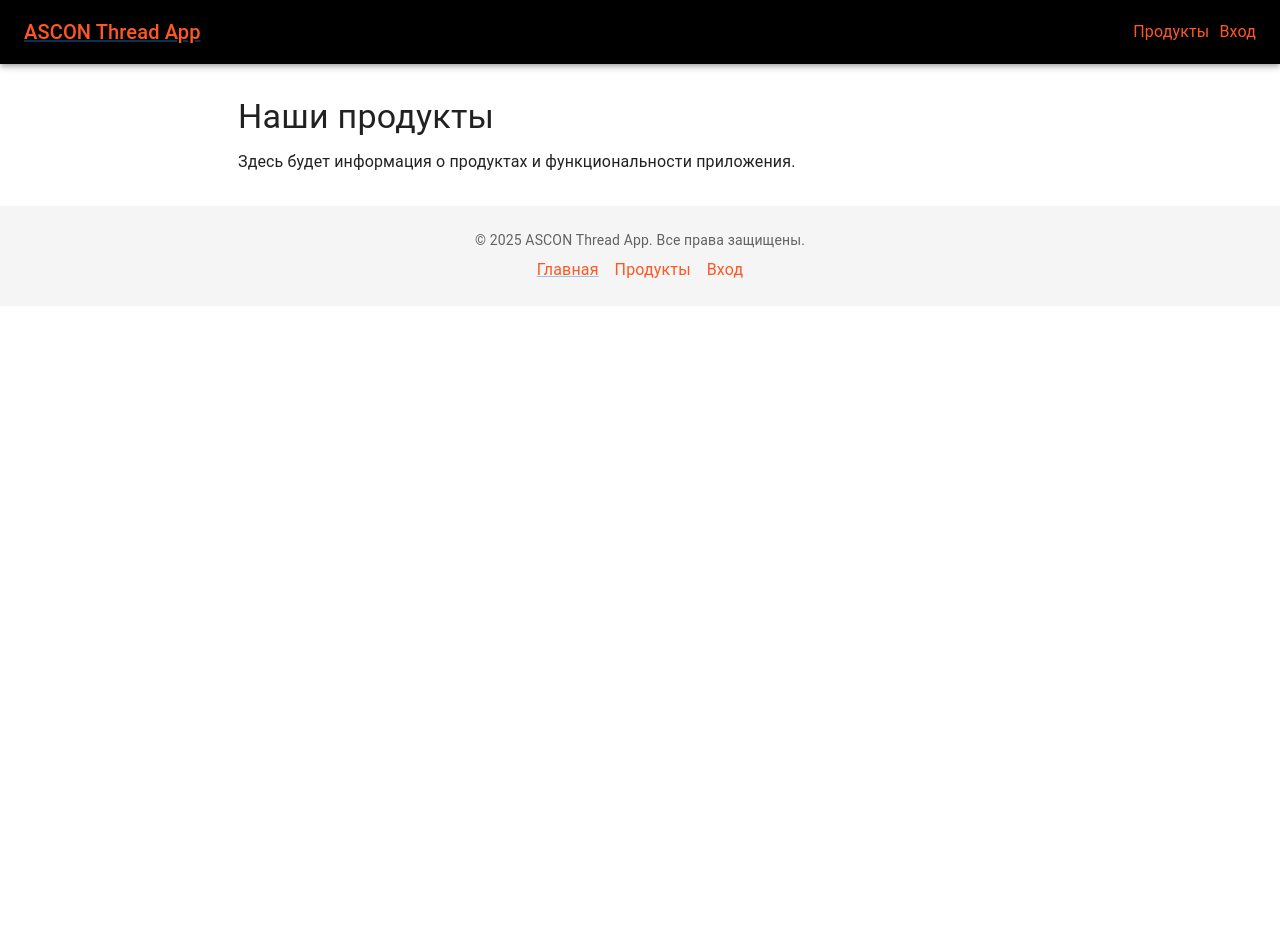
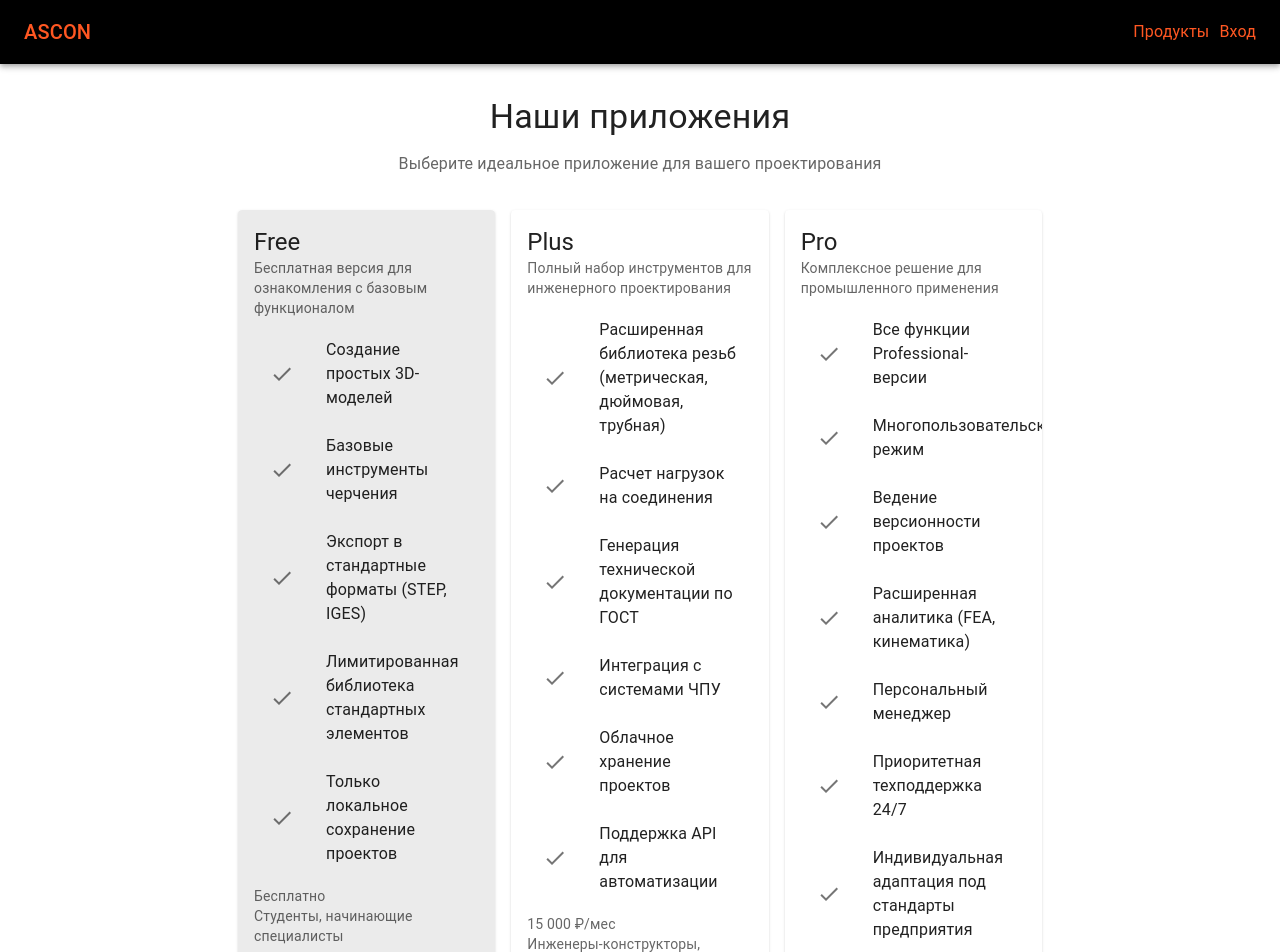
Before and after one commit to dadBender/AsconPractice, a Next.js app: page /products in a window 1280 px wide. Shown: the top 952 px of the page. Before the commit the page ends 800 px from the top, so only its background shows below. Built offline with nearby package versions, Linux system fonts and the light colour scheme.

Commit message:
Add redux

```diff
--- a/package.json
+++ b/package.json
@@ -14,6 +14,7 @@
     "@emotion/styled": "^11.14.1",
     "@mui/icons-material": "^7.1.2",
     "@mui/material": "^7.1.2",
+    "@mui/toolpad": "^0.1.51",
     "@reduxjs/toolkit": "^2.8.2",
     "axios": "^1.10.0",
     "clsx": "^2.1.1",
--- a/src/components/layout/Footer.tsx
+++ b/src/components/layout/Footer.tsx
@@ -1,4 +1,3 @@
-// src/components/layout/Footer.tsx
 import React from 'react';
 import { Box, Typography, Container, Link as MuiLink, Button } from '@mui/material';
 import Link from '@components/common/Link';
--- a/src/components/layout/Header.tsx
+++ b/src/components/layout/Header.tsx
@@ -1,17 +1,20 @@
 import React from 'react';
 import { AppBar, Toolbar, Typography, Button, Box } from '@mui/material';
 import Link from '@components/common/Link';
+import { useSelector, useDispatch } from 'react-redux';
+import { RootState } from '@store/index';
+import { logout } from '@features/auth/authSlice';
 
 const Header: React.FC = () => {
-  // Примерная заглушка логики авторизации (заменишь позже на real auth)
-  const isAuthenticated = false;
+  const dispatch = useDispatch();
+  const { isAuthenticated } = useSelector((state: RootState) => state.auth);
 
   return (
     <AppBar position="static" sx={{ backgroundColor: '#000' }}>
       <Toolbar>
         <Typography variant="h6" sx={{ flexGrow: 1 }}>
-          <Link href="/" passHref sx={{ color: '#ff5722' }}>
-            <Box sx={{ color: 'inherit', textDecoration: 'none' }}>ASCON Thread App</Box>
+          <Link href="/" passHref sx={{ color: '#ff5722', textDecoration: 'none' }}>
+            <Box sx={{ color: 'inherit', textDecoration: 'none' }}>ASCON</Box>
           </Link>
         </Typography>
 
@@ -25,7 +28,9 @@ const Header: React.FC = () => {
               <Link href="/account" underline="hover" sx={{ color: '#ff5722' }}>
                 Личный кабинет
               </Link>
-              <Button sx={{ color: '#ff5722' }}>Выйти</Button>
+              <Button sx={{ color: '#ff5722' }} onClick={() => dispatch(logout())}>
+                Выйти
+              </Button>
             </>
           ) : (
             <Link href="/auth" underline="hover" sx={{ color: '#ff5722' }}>
--- /dev/null
+++ b/src/features/auth/authSlice.ts
@@ -0,0 +1,35 @@
+import { createSlice, PayloadAction } from '@reduxjs/toolkit';
+
+interface User {
+  id: number;
+  name: string;
+  email: string;
+}
+
+interface AuthState {
+  isAuthenticated: boolean;
+  user: User | null;
+}
+
+const initialState: AuthState = {
+  isAuthenticated: false,
+  user: null,
+};
+
+const authSlice = createSlice({
+  name: 'auth',
+  initialState,
+  reducers: {
+    login: (state, action: PayloadAction<User>) => {
+      state.isAuthenticated = true;
+      state.user = action.payload;
+    },
+    logout: state => {
+      state.isAuthenticated = false;
+      state.user = null;
+    },
+  },
+});
+
+export const { login, logout } = authSlice.actions;
+export default authSlice.reducer;
--- a/src/pages/auth.tsx
+++ b/src/pages/auth.tsx
@@ -7,9 +7,9 @@ const AuthenticationPage: React.FC = () => {
     <MainLayout>
       <Box
         component="form"
-        sx={{ '& .MuiTextField-root': { m: 1, width: '25ch' } }}
         noValidate
         autoComplete="on"
+        sx={{ display: 'flex', flexDirection: 'column', gap: '10px' }}
       >
         <TextField required id="outlined-required" label="Логин" defaultValue="" />
         <TextField
--- a/src/pages/products.tsx
+++ b/src/pages/products.tsx
@@ -1,18 +1,130 @@
-// src/pages/products.tsx
 import React from 'react';
 import MainLayout from '@components/layout/MainLayout';
-import { Container, Typography } from '@mui/material';
+import {
+  Box,
+  Container,
+  Typography,
+  Card,
+  CardContent,
+  CardActionArea,
+  List,
+  ListItem,
+  ListItemIcon,
+  ListItemText,
+} from '@mui/material';
+import { Check } from '@mui/icons-material';
+
+const cards = [
+  {
+    id: 1,
+    title: 'Free',
+    description: 'Бесплатная версия для ознакомления с базовым функционалом',
+    features: [
+      'Создание простых 3D-моделей',
+      'Базовые инструменты черчения',
+      'Экспорт в стандартные форматы (STEP, IGES)',
+      'Лимитированная библиотека стандартных элементов',
+      'Только локальное сохранение проектов',
+    ],
+    price: 'Бесплатно',
+    audience: 'Студенты, начинающие специалисты',
+  },
+  {
+    id: 2,
+    title: 'Plus',
+    description: 'Полный набор инструментов для инженерного проектирования',
+    features: [
+      'Расширенная библиотека резьб (метрическая, дюймовая, трубная)',
+      'Расчет нагрузок на соединения',
+      'Генерация технической документации по ГОСТ',
+      'Интеграция с системами ЧПУ',
+      'Облачное хранение проектов',
+      'Поддержка API для автоматизации',
+    ],
+    price: '15 000 ₽/мес',
+    audience: 'Инженеры-конструкторы, проектные бюро',
+  },
+  {
+    id: 3,
+    title: 'Pro',
+    description: 'Комплексное решение для промышленного применения',
+    features: [
+      'Все функции Professional-версии',
+      'Многопользовательский режим',
+      'Ведение версионности проектов',
+      'Расширенная аналитика (FEA, кинематика)',
+      'Персональный менеджер',
+      'Приоритетная техподдержка 24/7',
+      'Индивидуальная адаптация под стандарты предприятия',
+    ],
+    price: 'Индивидуально',
+    audience: 'Крупные промышленные предприятия',
+  },
+];
 
 const ProductsPage: React.FC = () => {
+  const [selectedCard, setSelectedCard] = React.useState(0);
+  const icon = <Check />;
   return (
     <MainLayout>
       <Container maxWidth="md" sx={{ mt: 4 }}>
-        <Typography variant="h4" gutterBottom>
-          Наши продукты
-        </Typography>
-        <Typography variant="body1">
-          Здесь будет информация о продуктах и функциональности приложения.
-        </Typography>
+        <Box sx={{ mb: 4, textAlign: 'center' }}>
+          <Typography variant="h4" component="h2" gutterBottom>
+            Наши приложения
+          </Typography>
+          <Typography variant="subtitle1" color="text.secondary">
+            Выберите идеальное приложение для вашего проектирования
+          </Typography>
+        </Box>
+        <Box
+          sx={{
+            width: '100%',
+            display: 'grid',
+            gridTemplateColumns: 'repeat(auto-fill, minmax(min(200px, 100%), 1fr))',
+            gap: 2,
+          }}
+        >
+          {cards.map((card, index) => (
+            <Card>
+              <CardActionArea
+                onClick={() => setSelectedCard(index)}
+                data-active={selectedCard === index ? '' : undefined}
+                sx={{
+                  height: '100%',
+                  '&[data-active]': {
+                    backgroundColor: 'action.selected',
+                    '&:hover': {
+                      backgroundColor: 'action.selectedHover',
+                    },
+                  },
+                }}
+              >
+                <CardContent sx={{ height: '100%' }}>
+                  <Typography variant="h5" component="div">
+                    {card.title}
+                  </Typography>
+                  <Typography variant="body2" color="text.secondary">
+                    {card.description}
+                  </Typography>
+                  <List>
+                    {card.features?.map((feature, index) => (
+                      <ListItem key={index}>
+                        <ListItemIcon>{icon}</ListItemIcon>
+                        <ListItemText primary={feature} />
+                      </ListItem>
+                    ))}
+                  </List>
+                  <Typography variant="body2" color="text.secondary">
+                    {card.price}
+                  </Typography>
+                  <Typography variant="body2" color="text.secondary">
+                    {card.audience}
+                  </Typography>
+                </CardContent>
+              </CardActionArea>
+            </Card>
+          ))}
+        </Box>
       </Container>
     </MainLayout>
   );
--- a/src/store/index.ts
+++ b/src/store/index.ts
@@ -1,17 +1,13 @@
 import { configureStore } from '@reduxjs/toolkit';
-import { TypedUseSelectorHook, useDispatch, useSelector } from 'react-redux';
-// Импорт редьюсеров, когда появятся
-// import someFeatureReducer from '../features/someFeature/slice';
+import authReducer from '@features/auth/authSlice';
 
 export const store = configureStore({
   reducer: {
-    // someFeature: someFeatureReducer
+    auth: authReducer,
   },
-  devTools: process.env.NODE_ENV !== 'production',
 });
 
-// Типизация хуков
 export type RootState = ReturnType<typeof store.getState>;
 export type AppDispatch = typeof store.dispatch;
-export const useAppDispatch: () => AppDispatch = useDispatch;
-export const useAppSelector: TypedUseSelectorHook<RootState> = useSelector;
+
+export { useDispatch, useSelector } from 'react-redux';
```
Also changed, not shown: src/pages/account.tsx (+7 -0 lines), src/components/sections/ProductSection.tsx (added), 1 other file (tests, documents, lock files or other folders).
